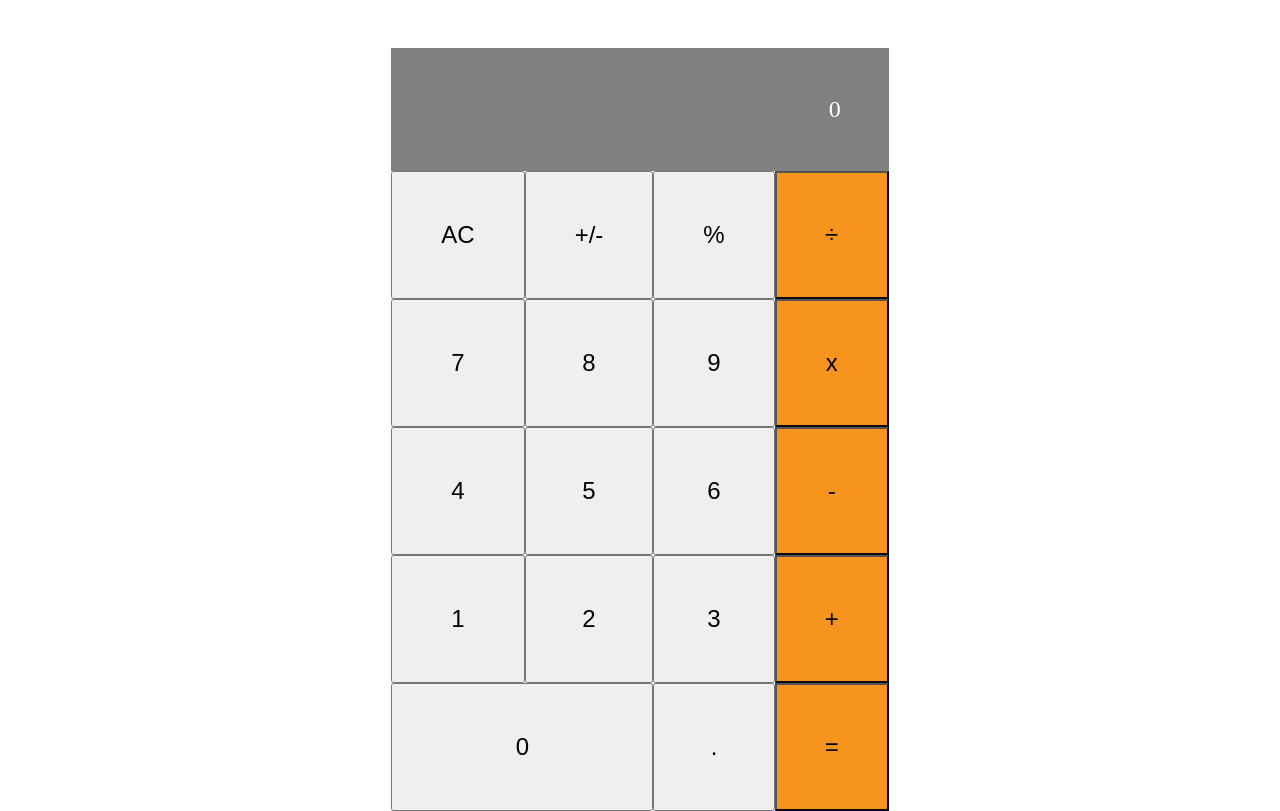
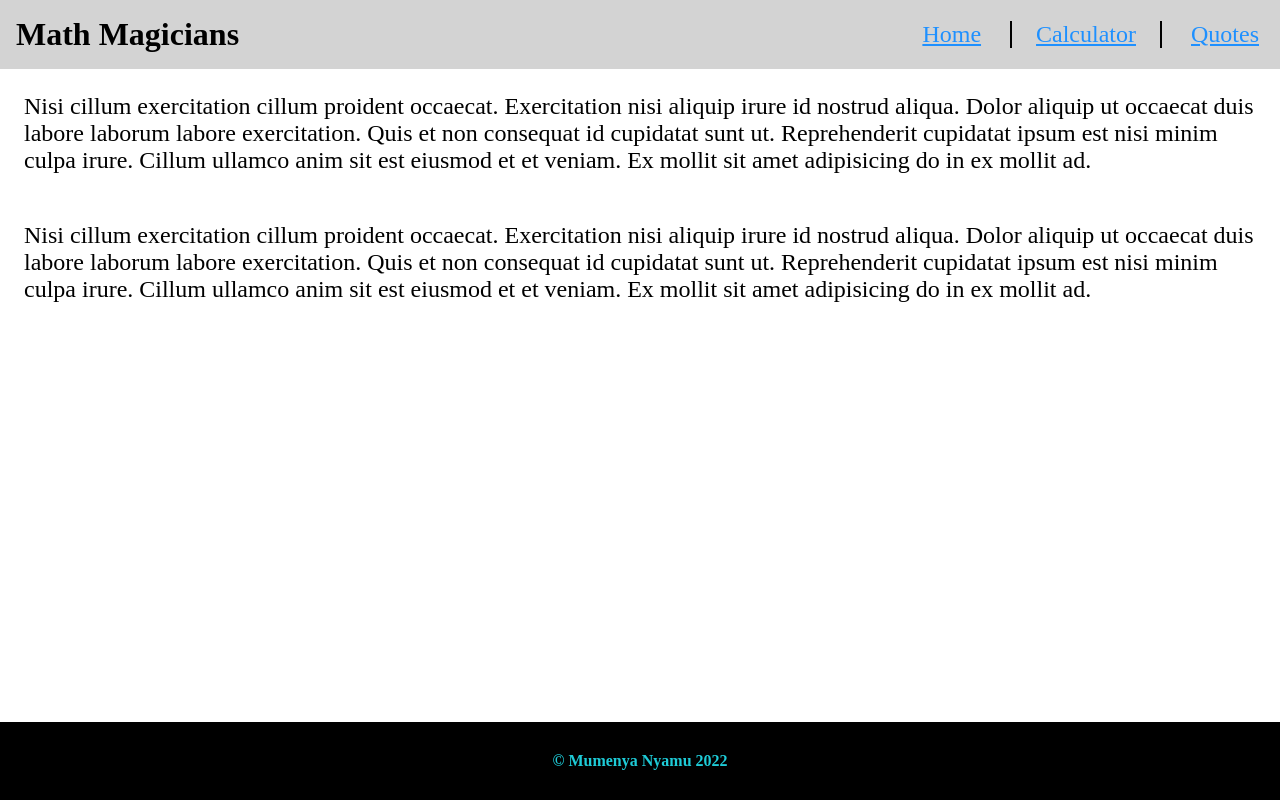
Before and after one commit to Nyame-Wolf/math-magicians, a React (Create React App) app: page / in a window 1280 px wide. Built offline with nearby package versions, Linux system fonts and the light colour scheme.

Commit message:
Add react router
create the full website and navigate using routes

```diff
--- a/package.json
+++ b/package.json
@@ -9,6 +9,7 @@
     "big.js": "^6.2.1",
     "react": "^18.2.0",
     "react-dom": "^18.2.0",
+    "react-router-dom": "^6.3.0",
     "react-scripts": "5.0.1",
     "web-vitals": "^2.1.4"
   },
--- a/src/App.js
+++ b/src/App.js
@@ -1,7 +1,19 @@
 /* eslint-disable react/prefer-stateless-function */
 import React from 'react';
-import Calculator from './components/Calculator';
+import { Outlet } from 'react-router-dom';
+import Footer from './components/Footer';
+import Navigation from './components/Navigation';
 
-const App = () => <Calculator />;
+const App = () => (
+  <>
+    <div className="heading">
+      <h1>Math Magicians</h1>
+      <Navigation />
+    </div>
+
+    <Outlet />
+    <Footer />
+  </>
+);
 
 export default App;
--- a/src/components/Calculator.js
+++ b/src/components/Calculator.js
@@ -8,6 +8,8 @@ const Calculator = () => {
     setState((prevState) => ({ ...prevState, ...calculate(prevState, e.target.value) }));
   };
   return (
+    <div className="calc">
+      <h2 className="calc-title">Let us do some math!</h2>
       <div className="grid">
         <div className="input">{state.next || state.total || 0}</div>
         <Input type="button" value="AC" handleClick={handleClick} />
@@ -34,6 +36,7 @@ const Calculator = () => {
         <Input type="button" value="." handleClick={handleClick} />
         <Input type="button" className="sign1" value="=" handleClick={handleClick} />
       </div>
+    </div>
   );
 };
 
--- /dev/null
+++ b/src/components/Footer.js
@@ -0,0 +1,15 @@
+const Footer = () => (
+  <footer className="footer">
+    <p>
+      <a
+        className="footer-link"
+        href="https://www.linkedin.com/in/mumenya-nyamu-web-designer-data-enthusiast/"
+      >
+        &copy;  Mumenya Nyamu 2022
+      </a
+        >
+    </p>
+  </footer>
+);
+
+export default Footer;
--- /dev/null
+++ b/src/components/Navigation.js
@@ -0,0 +1,10 @@
+import { NavLink } from 'react-router-dom';
+
+const Navigation = () => (
+  <ul className="nav">
+    <NavLink to="/" className="link">Home</NavLink>
+    <NavLink to="/calculator" className="link link-b">Calculator</NavLink>
+    <NavLink to="/quotes" className="link">Quotes</NavLink>
+  </ul>
+);
+export default Navigation;
--- a/src/index.css
+++ b/src/index.css
@@ -4,20 +4,23 @@
   box-sizing: border-box;
 }
 
-body {
+html {
   width: 100%;
   height: 100%;
+}
+
+.calc {
   display: flex;
+  align-items: center;
+  gap: 5em;
+  margin-top: 8em;
   justify-content: center;
-  align-items: center;
 }
 
 .grid {
   display: grid;
   grid-template-columns: auto auto auto auto;
-  width: 50%;
-  max-height: 200px;
-  margin: 3em;
+  padding: 1em;
 }
 
 .input {
@@ -33,7 +36,7 @@ body {
 
 .input,
 input {
-  padding: 2em;
+  padding: 1em;
   font-size: 1.5rem;
 }
 
@@ -44,3 +47,65 @@ input {
 button:hover {
   color: red;
 }
+
+h1 {
+  color: #000;
+  margin-right: auto;
+}
+
+.heading {
+  display: flex;
+  background: #d3d3d3;
+  padding: 1em;
+}
+
+.nav {
+  display: flex;
+  gap: 1em;
+  align-items: center;
+  font-size: 1.5rem;
+}
+
+.link {
+  color: dodgerblue;
+  padding: 5px;
+}
+
+.calc-title {
+  font-size: 3rem;
+}
+
+.quote {
+  font-size: 1.5rem;
+  margin: 1em;
+}
+
+.info {
+  padding: 1em;
+  font-size: 1.5rem;
+}
+
+.link-b {
+  border-right: 2px solid #000;
+  border-left: 2px solid #000;
+  padding: 0 1em 0 1em;
+}
+
+.footer {
+  background-color: #000;
+  display: flex;
+  flex-direction: column;
+  gap: 20px;
+  position: fixed;
+  bottom: 0;
+  width: 100%;
+  text-align: center;
+  padding: 30px 0;
+}
+
+.footer-link {
+  text-decoration: none;
+  cursor: pointer;
+  color: #1ecbd7;
+  font-weight: bold;
+}
--- a/src/index.js
+++ b/src/index.js
@@ -1,11 +1,24 @@
 import React from 'react';
 import ReactDOM from 'react-dom/client';
+import { BrowserRouter, Routes, Route } from 'react-router-dom';
 import './index.css';
 import App from './App';
+import Home from './pages/Home';
+import Quotes from './pages/Quotes';
+import Calculator from './components/Calculator';
 
 const root = ReactDOM.createRoot(document.getElementById('root'));
 root.render(
   <React.StrictMode>
-    <App />
+    <BrowserRouter>
+      <Routes>
+        <Route path="/" element={<App />}>
+          <Route path="/" element={<Home />} />
+          <Route path="/calculator" element={<Calculator />} />
+          <Route path="quotes" element={<Quotes />} />
+        </Route>
+      </Routes>
+    </BrowserRouter>
+
   </React.StrictMode>,
 );
--- /dev/null
+++ b/src/pages/Home.js
@@ -0,0 +1,26 @@
+const Home = () => (
+  <>
+    <p className="info">
+      Nisi cillum exercitation cillum proident
+      occaecat. Exercitation nisi aliquip irure id
+      nostrud aliqua. Dolor aliquip ut
+      occaecat duis labore laborum labore exercitation.
+      Quis et non consequat id cupidatat sunt ut.
+      Reprehenderit cupidatat ipsum est nisi minim culpa irure.
+      Cillum ullamco anim sit est eiusmod et et veniam.
+      Ex mollit sit amet adipisicing do in ex mollit ad.
+    </p>
+    <p className="info">
+      Nisi cillum exercitation cillum proident
+      occaecat. Exercitation nisi aliquip irure id
+      nostrud aliqua. Dolor aliquip ut
+      occaecat duis labore laborum labore exercitation.
+      Quis et non consequat id cupidatat sunt ut.
+      Reprehenderit cupidatat ipsum est nisi minim culpa irure.
+      Cillum ullamco anim sit est eiusmod et et veniam.
+      Ex mollit sit amet adipisicing do in ex mollit ad.
+    </p>
+  </>
+);
+
+export default Home;
--- /dev/null
+++ b/src/pages/Quotes.js
@@ -0,0 +1,13 @@
+const Quotes = () => (
+  <div className="quote">
+    <p>
+      “Without mathematics, there’s nothing
+      you can do. Everything around you is mathematics.
+      Everything around you is numbers.”
+    </p>
+
+    <small>Shakuntala Devi.</small>
+  </div>
+);
+
+export default Quotes;
```
Also changed, not shown: 1 other file (tests, documents, lock files or other folders). Lines whose indentation alone changed are shown as unchanged.
